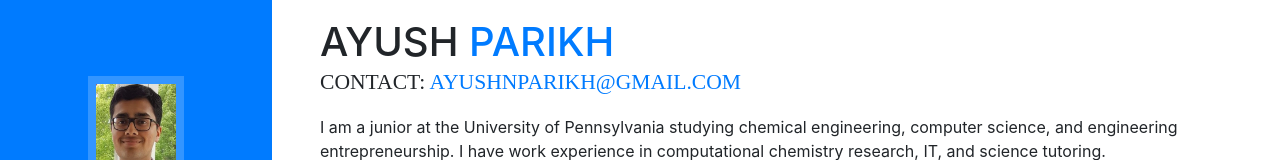
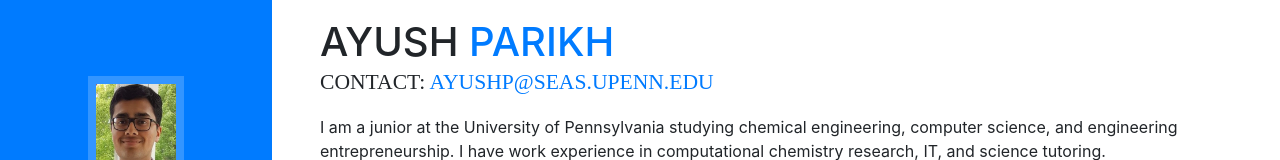
Before and after one commit to ayush-parikh/ayush-parikh.github.io, a website with bundled scripts: page index.html in a window 1280 px wide. Shown: the part 120-280 px from the top of the page. Built offline with nearby package versions, Linux system fonts and the light colour scheme; a web font is replaced by a local one.

Commit message:
Update index.html

```diff
--- a/index.html
+++ b/index.html
@@ -111,7 +111,7 @@
           <h1 class="mb-0">Ayush
             <span class="text-primary">Parikh</span>
           </h1>
-          <div class="subheading mb-3">Contact: <a href="mailto:ayushnparikh@gmail.com" target="_blank">ayushnparikh@gmail.com</a> </div>
+          <div class="subheading mb-3">Contact: <a href="mailto:ayushp@seas.upenn.edu" target="_blank">ayushp@seas.upenn.edu</a> </div>
           <!--<div class="subheading mb-3">School Email: <a href="mailto:ayushp@seas.upenn.edu" target="_blank">ayushp@seas.upenn.edu</a> </div>-->
           <p class="mb-5">I am a junior at the University of Pennsylvania studying chemical engineering, computer science, and engineering entrepreneurship. I have work experience in computational chemistry research, IT, and science tutoring.</p>
           <img src="img/Front.PNG" width="990" height="306">
```
